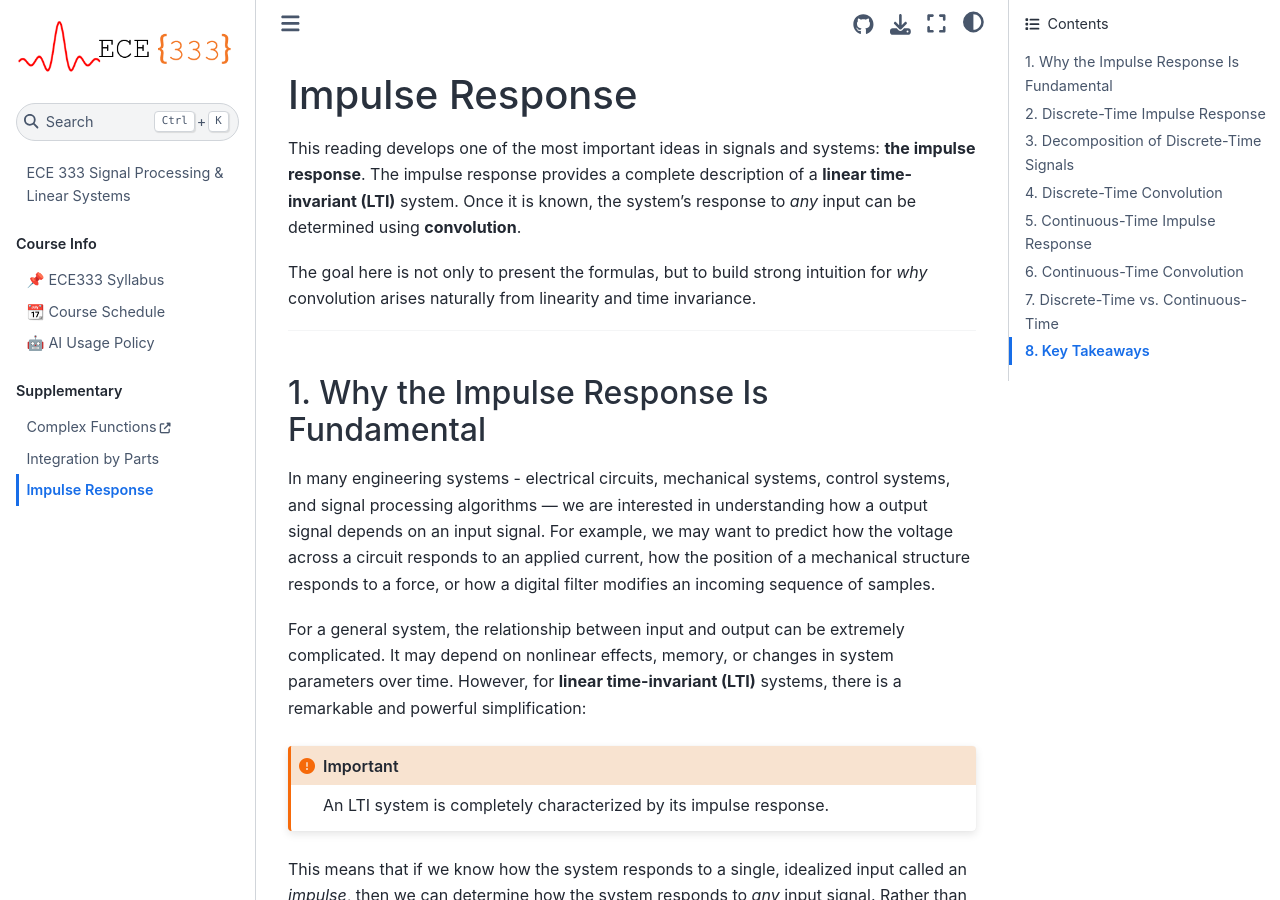
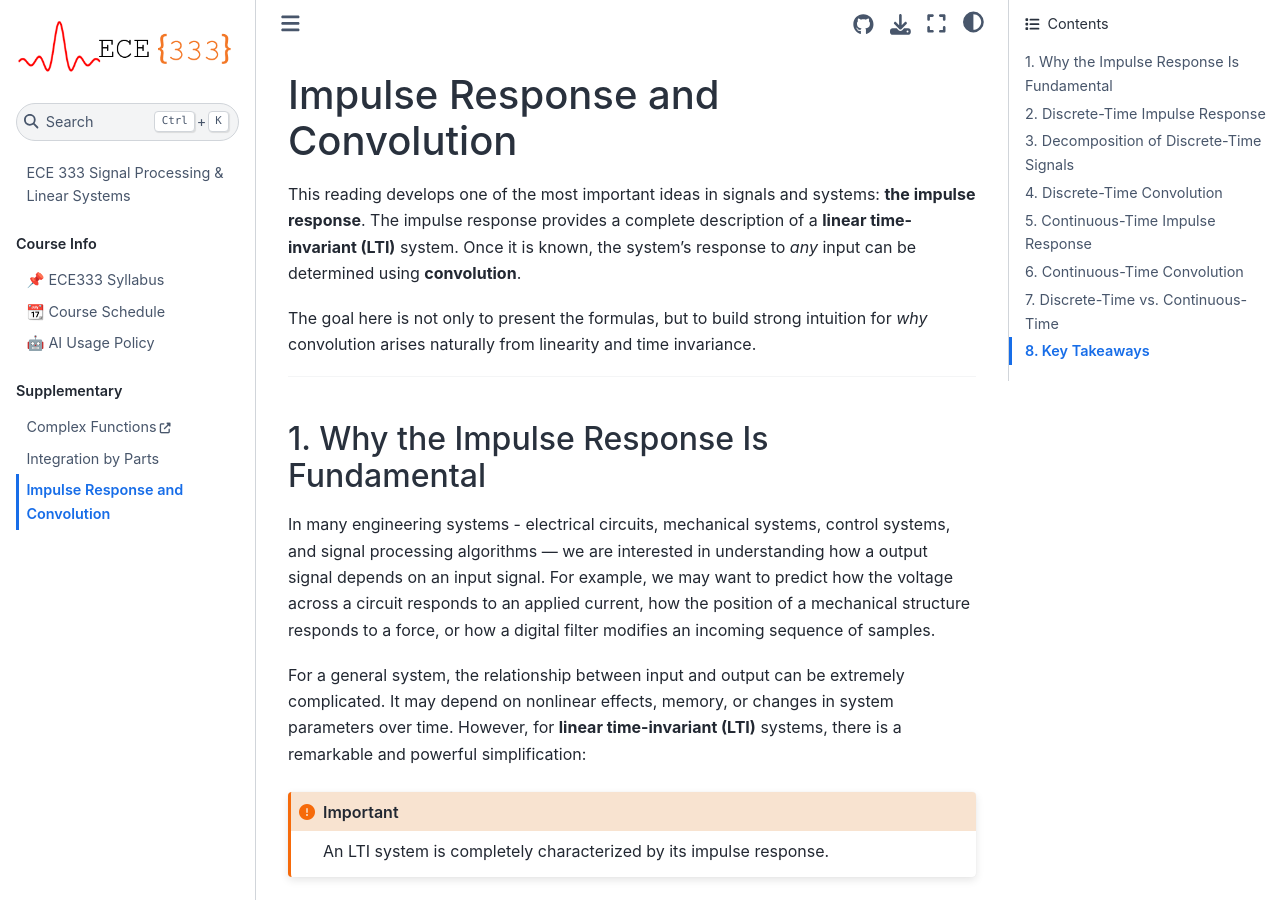
Before and after one commit to USAFA-ECE/ece333, a Jupyter Book: the page built from book/impulse.md, in a window 1280 px wide and 900 px high. Built offline with Jupyter Book 1.0.4 settings and Sphinx 7.4.7 and the Sphinx Book theme 1.1.4, drawn with Linux system fonts in a browser that asks for light colours.

Commit message:
minor fix

```diff
--- a/book/impulse.md
+++ b/book/impulse.md
@@ -1,4 +1,4 @@
-# Impulse Response
+# Impulse Response and Convolution
 
 This reading develops one of the most important ideas in signals and systems: **the impulse response**. The impulse response provides a complete description of a **linear time-invariant (LTI)** system. Once it is known, the system's response to *any* input can be determined using **convolution**.
 
--- a/book/schedule.md
+++ b/book/schedule.md
@@ -14,7 +14,7 @@
 |5  | Classification of Systems         | 1.6-1.7          | HW2             |
 |6  | System Model                      | 1.8, 1.11        |                 |
 |7  | Zero-Input Response               | 2.1-2.2          | HW3             |
-|8  | Impulse Response                  | 2.3 (pp.163-164), [Impuse Response](https://usafa-ece.github.io/ece333/impulse.html)|  |
+|8  | Impulse Response & Convolution    | 2.3 (pp.163-164), [Impuse Response](https://usafa-ece.github.io/ece333/impulse.html)|  |
 |9  | Zero-State Response               | 2.4              | Quiz1 (L1-L6)   |
 |10 | Convolution                       | 2.4              | HW4             |
 |11 | Stability                         | 2.5              |                 |
```
